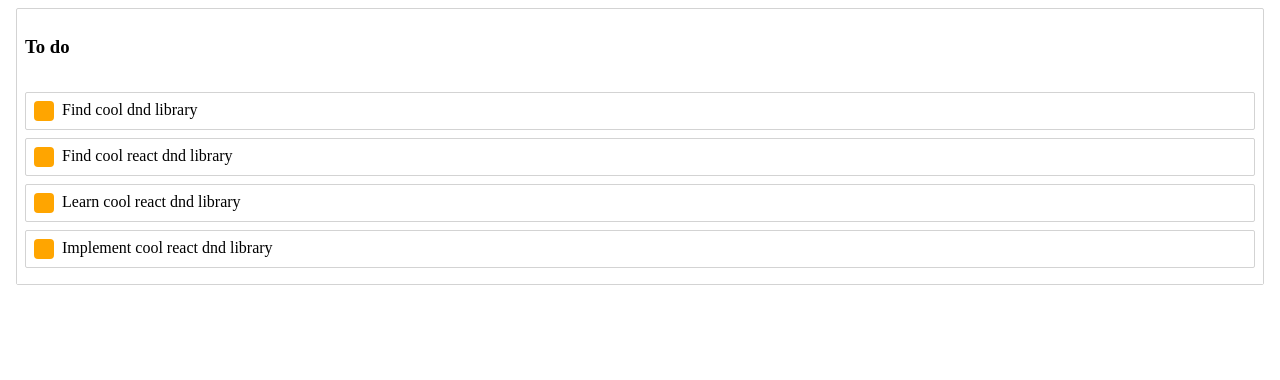
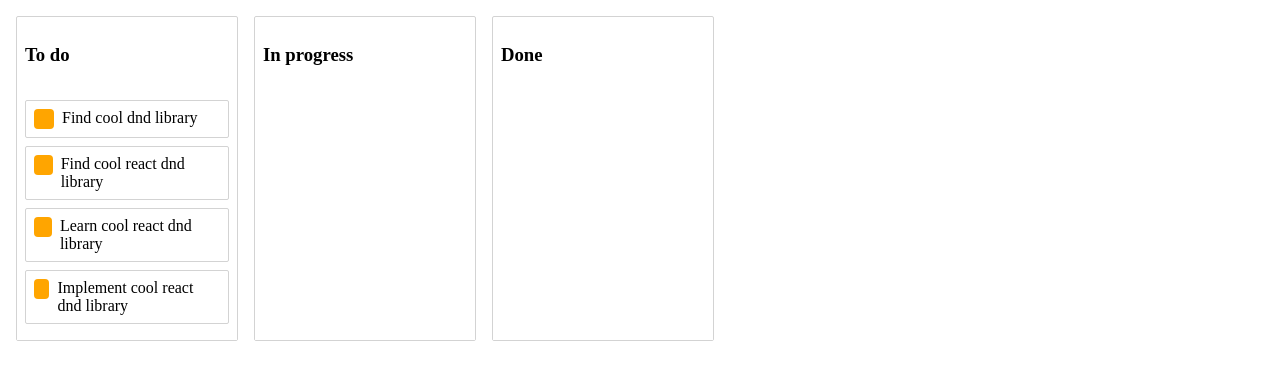
Before and after one commit to SmolinPavel/dnd-task-app, a React (Create React App) app: page / in a window 1280 px wide. Shown: the top 380 px of the page. Built offline with nearby package versions, Linux system fonts and the light colour scheme.

Commit message:
Lesson 9

```diff
--- a/src/App.js
+++ b/src/App.js
@@ -1,16 +1,17 @@
 import React, { useState } from 'react';
+import styled from 'styled-components';
 import '@atlaskit/css-reset';
 import { DragDropContext } from 'react-beautiful-dnd';
 
 import Column from './Column';
 import initialData from './initialData';
 
+const Container = styled.div`
+  display: flex;
+`;
+
 const App = () => {
   const [data, setData] = useState(initialData);
-
-  return data.columnOrder.map(columnId => {
-    const column = data.columns[columnId];
-    const tasks = column.taskIds.map(taskId => data.tasks[taskId]);
 
   const onDragEnd = ({ destination, draggableId, source }) => {
     if (!destination) return;
@@ -20,13 +21,16 @@
     )
       return;
 
-      const column = data.columns[source.droppableId];
-      const newTaskIds = [...column.taskIds];
+    const start = data.columns[source.droppableId];
+    const finish = data.columns[destination.droppableId];
+
+    if (start === finish) {
+      const newTaskIds = [...start.taskIds];
       newTaskIds.splice(source.index, 1);
       newTaskIds.splice(destination.index, 0, draggableId);
 
       const newColumn = {
-        ...column,
+        ...start,
         taskIds: newTaskIds
       };
 
@@ -36,6 +40,28 @@
       };
 
       setData(newData);
+    } else {
+      const startTaskIds = [...start.taskIds];
+      startTaskIds.splice(source.index, 1);
+
+      const newStart = { ...start, taskIds: startTaskIds };
+
+      const finishTaskIds = [...finish.taskIds];
+      finishTaskIds.splice(destination.index, 0, draggableId);
+
+      const newFinish = { ...finish, taskIds: finishTaskIds };
+
+      const newData = {
+        ...data,
+        columns: {
+          ...data.columns,
+          [newStart.id]: newStart,
+          [newFinish.id]: newFinish
+        }
+      };
+
+      setData(newData);
+    }
   };
 
   const onDragStart = () => {
@@ -56,10 +82,15 @@
       onDragEnd={onDragEnd}
       onDragStart={onDragStart}
       onDragUpdate={onDragUpdate}>
-        <Column key={column.id} column={column} tasks={tasks} />
+      <Container>
+        {data.columnOrder.map(columnId => {
+          const column = data.columns[columnId];
+          const tasks = column.taskIds.map(taskId => data.tasks[taskId]);
+          return <Column key={column.id} column={column} tasks={tasks} />;
+        })}
+      </Container>
     </DragDropContext>
   );
-  });
 };
 
 export default App;
--- a/src/Column.js
+++ b/src/Column.js
@@ -8,6 +8,9 @@
   margin: 8px;
   border: 1px solid lightgrey;
   border-radius: 2px;
+  width: 220px;
+  display: flex;
+  flex-direction: column;
 `;
 const Title = styled.h3`
   padding: 8px;
@@ -15,6 +18,8 @@
 const TaskList = styled.div`
   padding: 8px;
   background-color: ${props => (props.isDraggingOver ? "skyblue" : "white")};
+  flex-grow: 1;
+  min-height: 100px;
 `;
 
 const Column = ({ column: { id, title } = {}, tasks }) => (
--- a/src/initialData.js
+++ b/src/initialData.js
@@ -10,7 +10,17 @@
       id: 'column-1',
       title: 'To do',
       taskIds: ['task-1', 'task-2', 'task-3', 'task-4']
+    },
+    'column-2': {
+      id: 'column-2',
+      title: 'In progress',
+      taskIds: []
+    },
+    'column-3': {
+      id: 'column-3',
+      title: 'Done',
+      taskIds: []
     }
   },
-  columnOrder: ['column-1']
+  columnOrder: ['column-1', 'column-2', 'column-3']
 };
```
Lines whose indentation alone changed are shown as unchanged.
